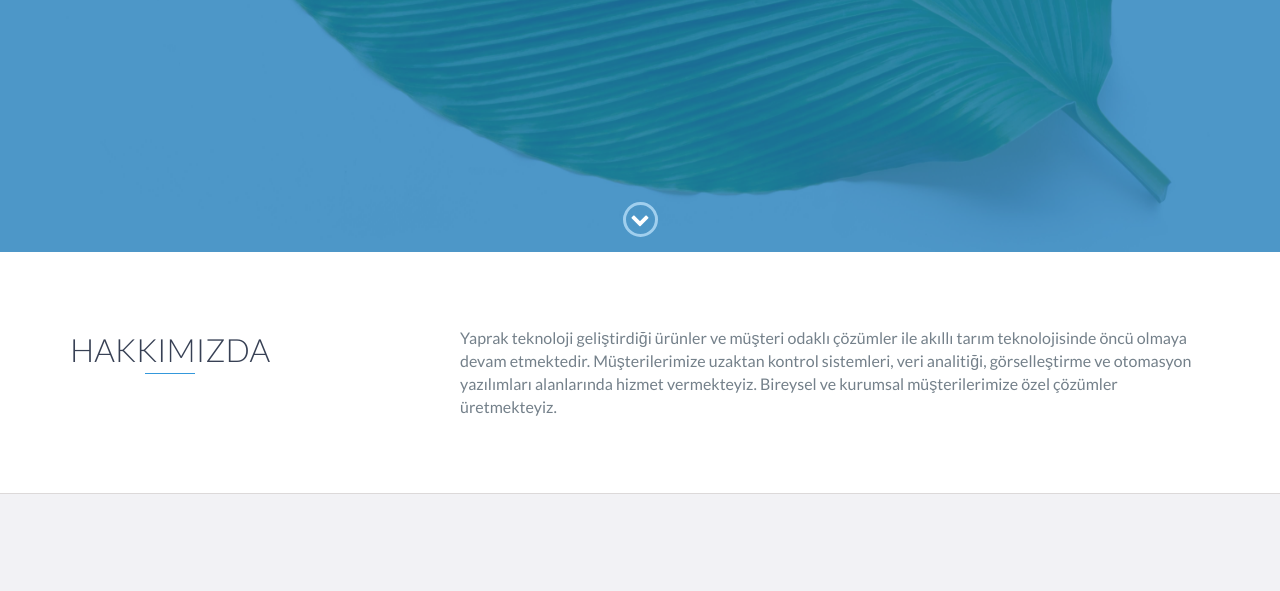
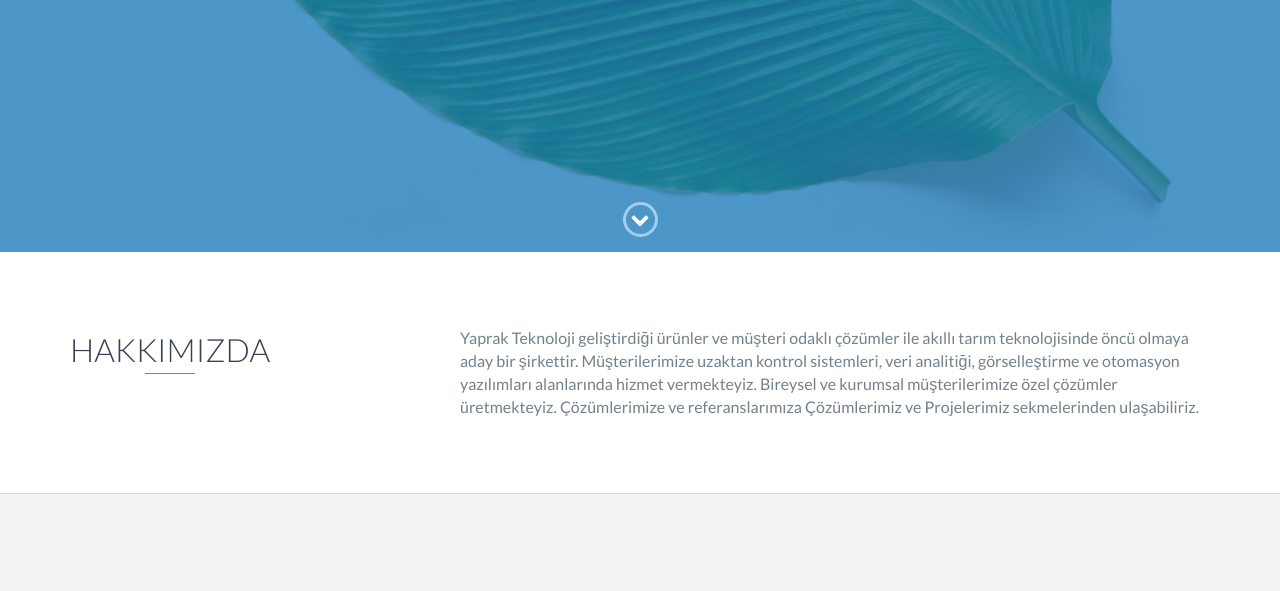
Before and after one commit to yapraktech/yapraktech.github.io, a website: page index.html in a window 1280 px wide. Shown: the part 548-1139 px from the top of the page. Drawn offline with nearby package versions, Linux system fonts and the light colour scheme.

Commit message:
Hakkimizda kismi guncellendi.

```diff
--- a/index.html
+++ b/index.html
@@ -73,11 +73,12 @@
                 </div>
                 <div class="col-md-8">
                     <p>
-                        Yaprak teknoloji geliştirdiği ürünler ve müşteri odaklı
-                        çözümler ile akıllı tarım teknolojisinde öncü olmaya devam etmektedir.
+                        Yaprak Teknoloji geliştirdiği ürünler ve müşteri odaklı
+                        çözümler ile akıllı tarım teknolojisinde öncü olmaya aday bir şirkettir.
                         Müşterilerimize uzaktan kontrol sistemleri, veri analitiği,
                         görselleştirme ve otomasyon yazılımları alanlarında hizmet vermekteyiz.
                         Bireysel ve kurumsal müşterilerimize özel çözümler üretmekteyiz.
+                        Çözümlerimize ve referanslarımıza Çözümlerimiz ve Projelerimiz sekmelerinden ulaşabiliriz.
                     </p>
                 </div>
             </div>
```
